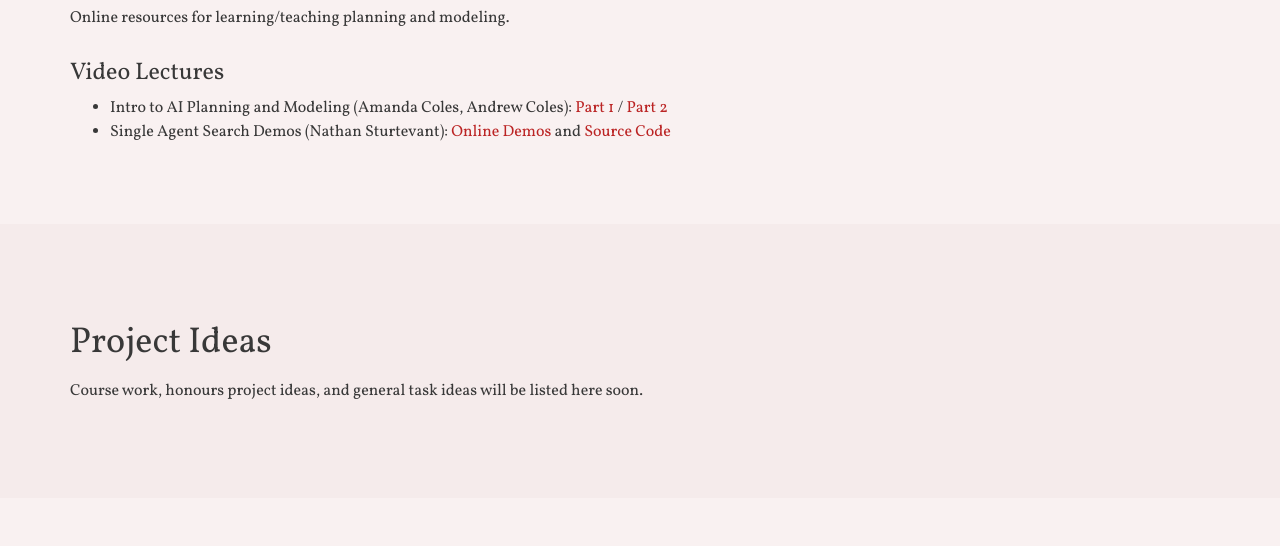
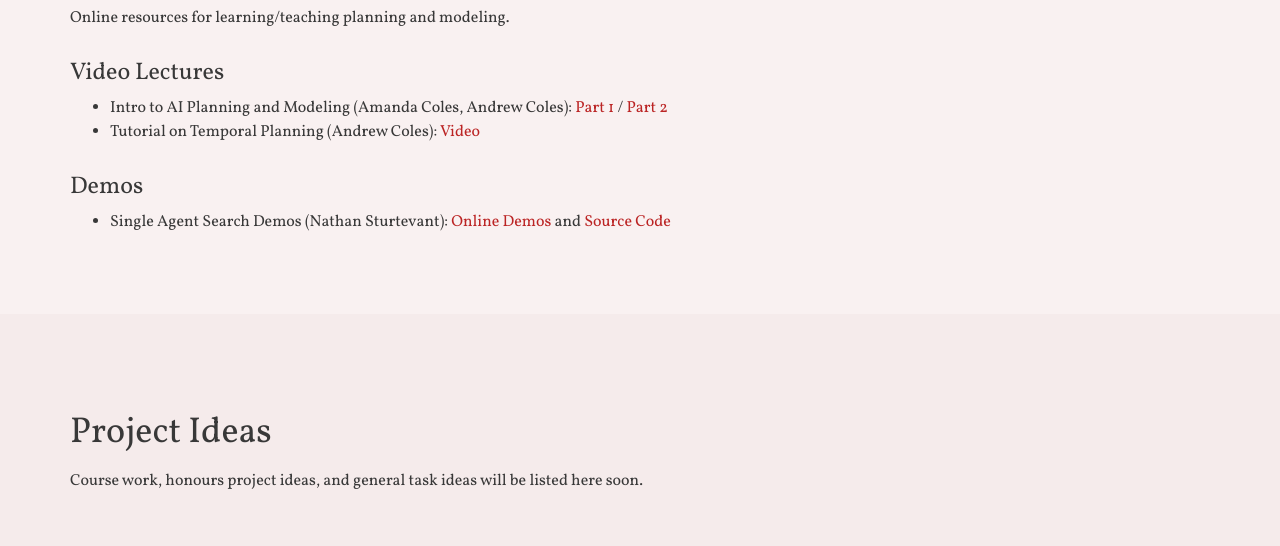
Before and after one commit to AI-Planning/education-site, a plain HTML site: page index.html in a window 1280 px wide. Shown: the part 1400-1946 px from the top of the page. Drawn offline with nearby package versions, Linux system fonts and the light colour scheme; no server answers.

Commit message:
Minor fix, and a new video.

```diff
--- a/index.html
+++ b/index.html
@@ -165,6 +165,10 @@
                     <h2>Video Lectures</h2>
                     <ul>
                         <li>Intro to AI Planning and Modeling (Amanda Coles, Andrew Coles): <a target="_blank" href="https://www.youtube.com/watch?v=EeQcCs9SnhU">Part 1</a> / <a target="_blank" href="https://www.youtube.com/watch?v=FS95UjrICy0">Part 2</a></li>
+                        <li>Tutorial on Temporal Planning (Andrew Coles): <a target="_blank" href="https://www.youtube.com/watch?v=FS95UjrICy0">Video</a></li>
+                    </ul>
+                    <h2>Demos</h2>
+                    <ul>
                         <li>Single Agent Search Demos (Nathan Sturtevant): <a target="_blank" href="https://movingai.com/SAS/">Online Demos</a> and <a target="_blank" href="https://github.com/nathansttt/hog2/tree/PDB-refactor/demos">Source Code</a></li>
                     </ul>
                 </div>
```
